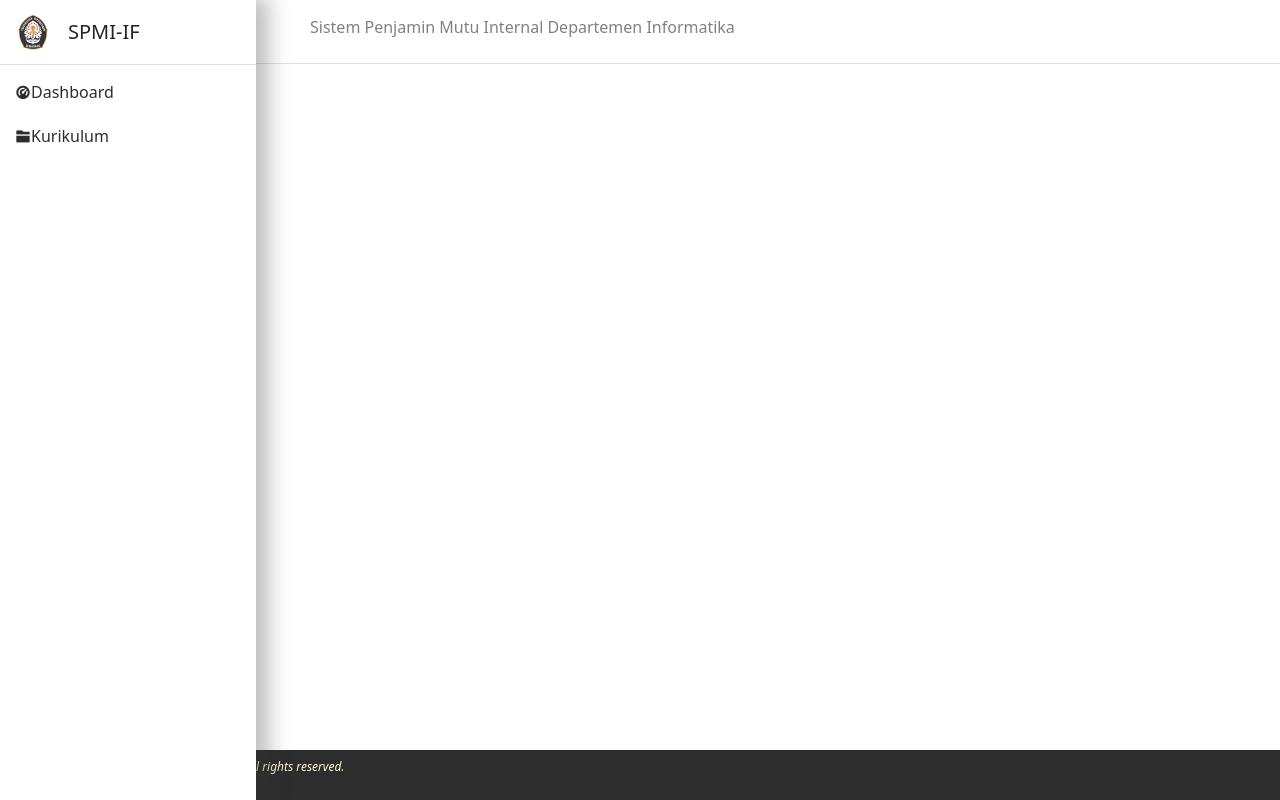
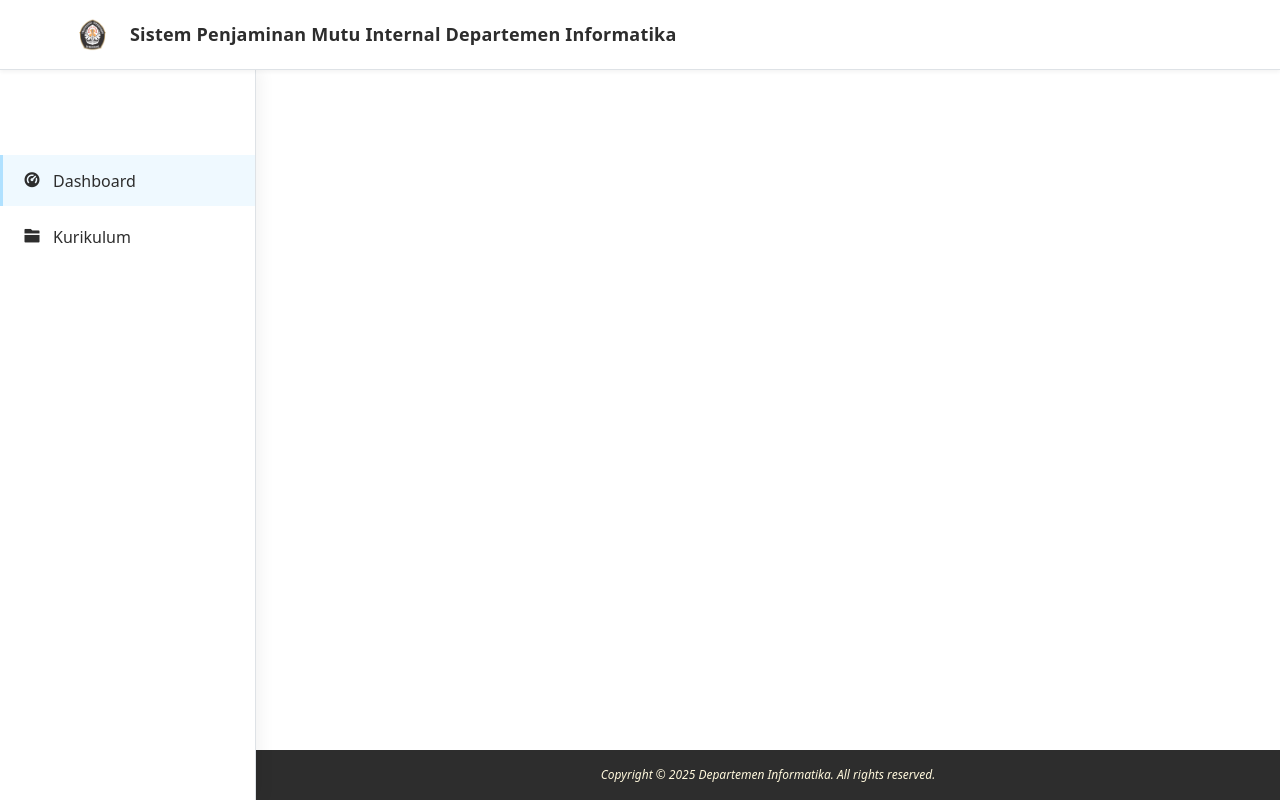
Before and after one commit to kilrighthere/SPMI-IF-FRONTEND, a Vue app: page /dashboard in a window 1280 px wide. Built offline with nearby package versions, Linux system fonts and the light colour scheme.

Commit message:
Improve UI: Enhanced header, footer, and sidebar design with better spacing and typography

```diff
--- a/src/components/Footer.vue
+++ b/src/components/Footer.vue
@@ -7,24 +7,26 @@
 <style>
     .Footer{
         height: 50px;
-        padding: 10px;
+        padding: 15px 20px;
+        margin-top: 20px;  /* Add top margin for spacing from content */
         background-color: #2d2d2d;
-        position: fixed;
+        position: relative;  /* Changed from fixed to allow normal document flow */
         left: 0;
         right: 0;
         bottom: 0;
-        /* margin-left: 256px; */
+        width: 100%;
         box-sizing: border-box;
         display: flex;
         align-items: center;
-
+        justify-content: center;  /* Center the copyright text */
     }
 
     .Footer p{
         font-style: italic;
         color: cornsilk;
         font-size: 12px;
-        /* text-indent: 290px; */
+        margin: 0;  /* Remove default paragraph margin */
+        padding: 0;
     }
 
 </style>
--- a/src/components/Header.vue
+++ b/src/components/Header.vue
@@ -1,43 +1,54 @@
-<!-- <script>
-    import '../assets/base.css'
-</script> -->
+<script setup>
+// No import needed as we're using the global CSS
+</script>
 
 <template>
-    <div class="gap"></div>
     <div class="Header">
-        <h3>Sistem Penjamin Mutu Internal Departemen Informatika</h3>
+        <div class="header-content">
+            <img src="../assets/Undip.png" alt="Logo Undip" class="header-logo" />
+            <h2>Sistem Penjaminan Mutu Internal Departemen Informatika</h2>
+        </div>
     </div>
 </template>
 
 <style>
-    .Header{
-        height: 64px;
-        padding: 10px;
-        /* padding-left: 50px; */
-        /* padding-right: 500px; */
+    .Header {
+        height: 70px;
+        padding: 0;
         background-color: white;
         position: fixed;
-        left: 0px;
+        left: 0;
         right: 0;
         top: 0;
-        /* display: flex;
-        justify-content: flex-start;
-        gap: 256px; */
-        /* margin-left: 256px; */
-        /* align-items: center; */
+        z-index: 100;
         display: flex;
         align-items: center;
+        justify-content: center;
         box-sizing: border-box;
-        border-bottom: 0.8px solid rgb(222, 226, 230);
+        border-bottom: 1px solid rgb(222, 226, 230);
+        box-shadow: 0 2px 4px rgba(0,0,0,0.05);
     }
 
-    .Header h3{
-        /* font-style: italic; */
-        color:var(--color-text-light2);
-        font-size: 16px;
-        padding-left: 300px;
-        size-adjust: 100%;
+    .header-content {
+        width: 100%;
+        max-width: 1200px;
+        display: flex;
+        align-items: center;
+        padding: 0 30px;
+    }
 
+    .header-logo {
+        width: 45px;
+        height: auto;
+        margin-right: 15px;
+    }
+
+    .Header h2 {
+        margin: 0;
+        color: var(--color-text);
+        font-size: 18px;
+        font-weight: 600;
+        letter-spacing: 0.2px;
     }
 
 </style>
--- a/src/components/Sidebar.vue
+++ b/src/components/Sidebar.vue
@@ -36,57 +36,77 @@ const isLoginPage = route.path.toLowerCase() === '/login';
 <style>
 .sidebar {
   background-color: white;
-  /* display: block; */
   width: 256px;
-  box-shadow: 10px 0px 20px 3px rgba(52, 52, 52, 0.322);
-  /* border: 5px solid black; */
-  z-index: 3;
+  box-shadow: 5px 0px 15px rgba(0, 0, 0, 0.05);
+  z-index: 50; /* Lower than header (100) */
   position: fixed;
-  top: 0;
+  top: 70px; /* Match header height */
   bottom: 0;
+  border-right: 1px solid rgb(222, 226, 230);
 }
 
 .headline {
-  padding: 13px 8px;
-  /* margin-bottom: 20px; */
-  border-bottom: 0.8px solid rgb(222, 226, 230);
+  height: 70px; /* Match header height */
+  padding: 0 15px;
+  border-bottom: 1px solid rgb(222, 226, 230);
   display: flex;
   justify-content: flex-start;
   gap: 10px;
   align-items: center;
   box-sizing: border-box;
-  /* background-color: white; */
-  /* background-color: #2D2D2D; */
+  position: fixed;
+  top: 0;
+  width: 256px;
+  background-color: white;
+  z-index: 60;
 }
 
 .headline .title {
-  font-size: 20px;
+  font-size: 18px;
+  font-weight: 600;
   order: 2;
 }
 
-.headline .img {
+.headline img {
+  width: 40px;
+  height: auto;
   order: 1;
 }
 
 .sidebar .menu {
-  margin-left: 15px;
-  padding-top: 15px;
+  margin-top: 70px; /* Match headline height */
+  padding: 15px 0;
   display: flex;
   flex-direction: column;
-  align-items: flex-start;
-  /* align-items: first baseline; */
-  gap: 20px;
+  align-items: stretch;
+  gap: 5px;
 }
 
 .menu-sidebar {
-  /* margin-top: 30px; */
   text-decoration: none;
-  /* padding: 10px 15px; */
+  padding: 12px 20px;
   box-sizing: border-box;
   display: flex;
   align-items: center;
   justify-content: flex-start;
-  /* gap: 15px; */
+  gap: 12px;
   color: var(--color-text);
+  border-left: 3px solid transparent;
+  transition: all 0.2s ease;
+}
+
+.menu-sidebar:hover {
+  background-color: rgba(176, 225, 255, 0.1);
+  border-left: 3px solid var(--color-button);
+}
+
+.menu-sidebar.router-link-active {
+  background-color: rgba(176, 225, 255, 0.2);
+  border-left: 3px solid var(--color-button);
+  font-weight: 500;
+}
+
+.menu-sidebar i {
+  font-size: 18px;
 }
 </style>
--- a/src/views/Dashboard.vue
+++ b/src/views/Dashboard.vue
@@ -27,13 +27,16 @@ import Sidebar from '@/components/Sidebar.vue';
 .main-content {
     flex: 1;
     margin-left: 256px; /* Same as sidebar width */
+    margin-top: 0; /* No need for margin-top as we have padding-top in .dashboard */
     display: flex;
     flex-direction: column;
 }
 
 .dashboard {
-    padding-top: 80px;
+    flex: 1; /* Take up available space */
+    padding-top: 90px; /* Adjusted for new header height */
     padding-left: 30px;
     padding-right: 30px;
+    padding-bottom: 50px; /* Add bottom padding for footer space */
 }
 </style>
--- a/src/views/Kurikulum/Kurikulum.vue
+++ b/src/views/Kurikulum/Kurikulum.vue
@@ -118,14 +118,17 @@ function goToPage(page) {
 .main-content {
   flex: 1;
   margin-left: 256px; /* Same as sidebar width */
+  margin-top: 0; /* No need for margin-top as we have padding-top in .container-Kurikulum */
   display: flex;
   flex-direction: column;
 }
 
 .container-Kurikulum{
-  padding-top: 80px;
+  flex: 1; /* Take up available space */
+  padding-top: 90px; /* Adjusted for new header height */
   padding-left: 30px;
   padding-right: 30px;
+  padding-bottom: 70px; /* Add more bottom padding for footer */
   min-height: 100vh;
   display: flex;
   box-sizing: border-box;
--- a/src/views/Login.vue
+++ b/src/views/Login.vue
@@ -94,7 +94,9 @@ async function loginHandler(e) {
   justify-content: center;
   align-items: center;
   padding: 30px;
-  min-height: calc(100vh - 150px); /* Account for header and footer */
+  padding-top: 90px; /* Increased for new header */
+  padding-bottom: 50px; /* Add more padding at the bottom for footer */
+  min-height: calc(100vh - 170px); /* Account for header and footer */
 }
 
 .headline img {
```
